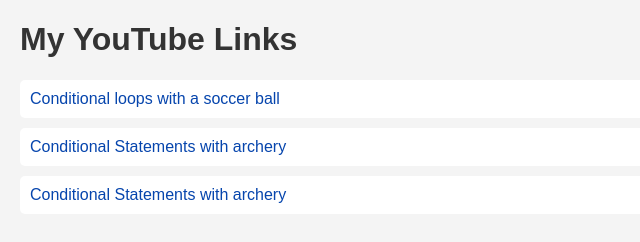
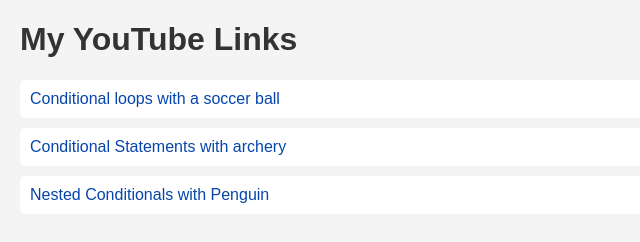
Before and after one commit to nparimoo13/Videos-Website, a plain HTML site: page index.html in a window 1280 px wide. Shown: the full height of the page, 0-640 px from the left. Drawn offline with Linux system fonts and the light colour scheme.

Commit message:
Update index.html

```diff
--- a/index.html
+++ b/index.html
@@ -37,7 +37,7 @@
     <ul>
         <li><a href="https://www.youtube.com/watch?v=GXfbwn_eywU" target="_blank">Conditional loops with a soccer ball</a></li>
         <li><a href="https://www.youtube.com/watch?v=6lDcBd--egw" target="_blank">Conditional Statements with archery</a></li>
-        <li><a href="https://www.youtube.com/watch?v=gwtQPaLfzxM" target="_blank">Conditional Statements with archery</a></li>
+        <li><a href="https://www.youtube.com/watch?v=gwtQPaLfzxM" target="_blank">Nested Conditionals with Penguin</a></li>
         <!-- Add more links as needed -->
     </ul>
 </body>
```
